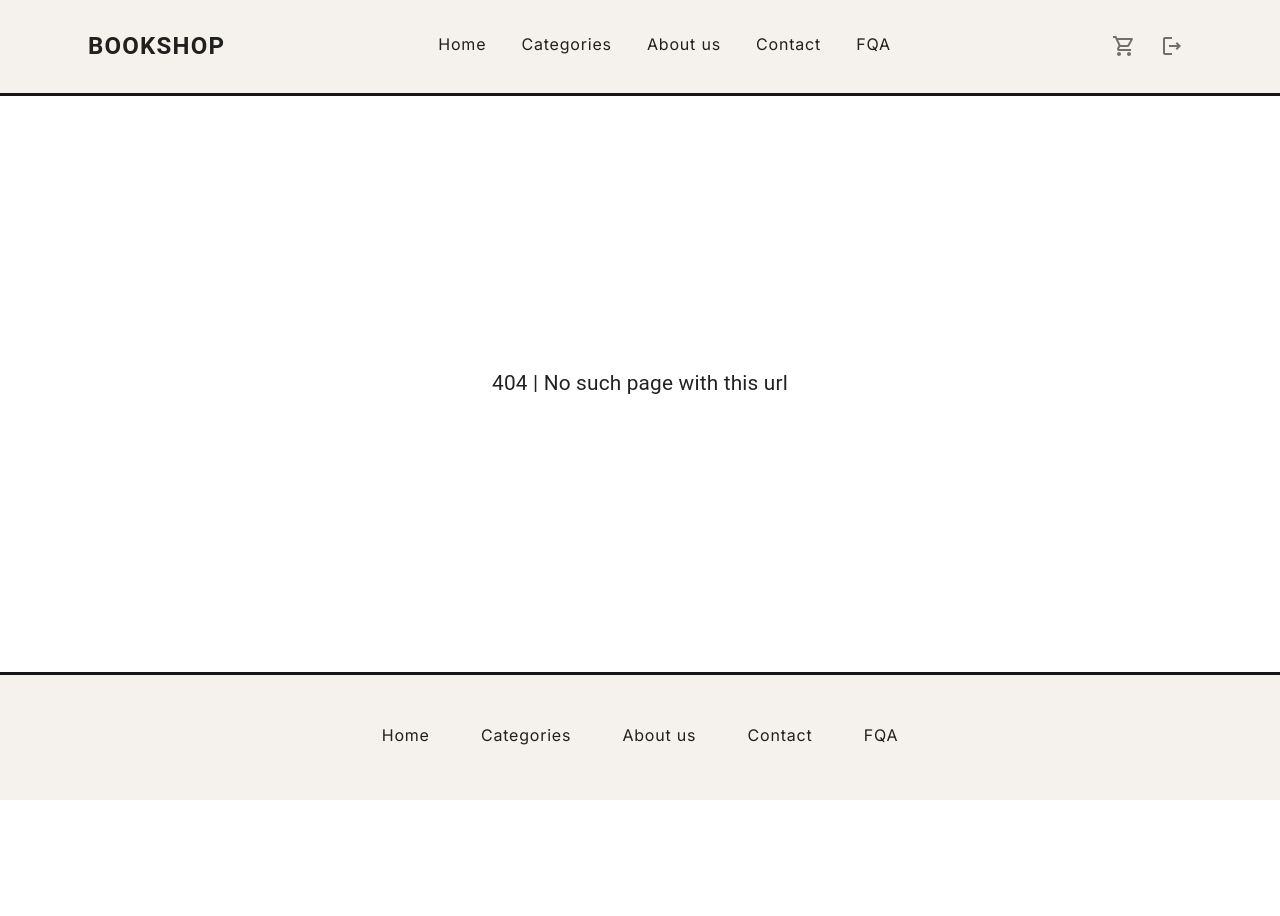
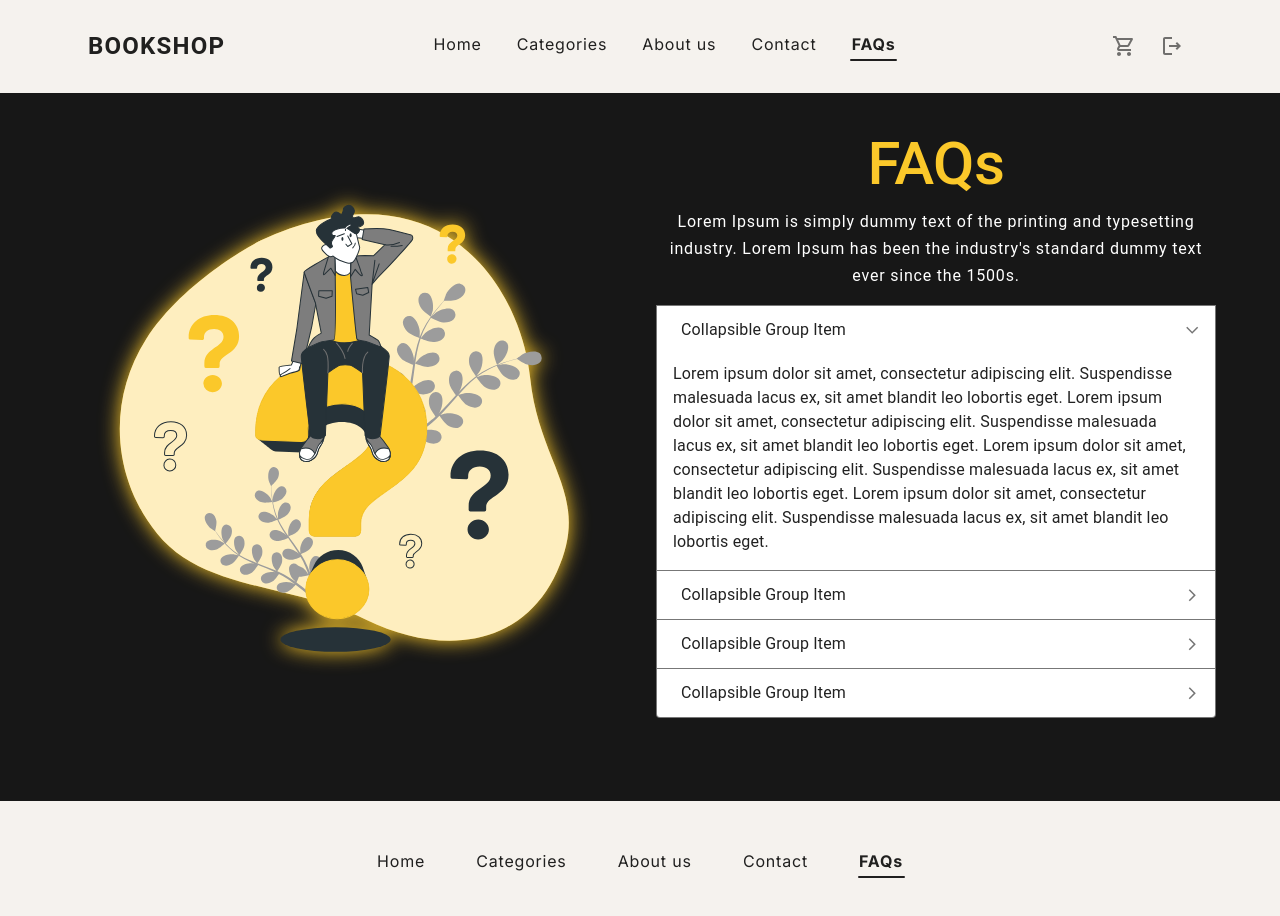
Before and after one commit to imbeltagy/Books-Store, a Next.js app: page /faqs in a window 1280 px wide. Before the commit this address had no page. Shown: the top 916 px of the page. Before the commit the page ends 800 px from the top, so only its background shows below. Built offline with nearby package versions, Linux system fonts and the light colour scheme.

Commit message:
FAQs Page

```diff
--- /dev/null
+++ b/src/app/faqs/page-sections/faqs-section.js
@@ -0,0 +1,81 @@
+"use client";
+
+import { ArrowForwardIosSharp } from "@mui/icons-material";
+import { Accordion, AccordionDetails, AccordionSummary, Box, Container, Grid, Stack, Typography } from "@mui/material";
+import { useState } from "react";
+
+const questions = [
+  {
+    summary: "Collapsible Group Item",
+    content:
+      "Lorem ipsum dolor sit amet, consectetur adipiscing elit. Suspendisse malesuada lacus ex, sit amet blandit leo lobortis eget. Lorem ipsum dolor sit amet, consectetur adipiscing elit. Suspendisse malesuada lacus ex, sit amet blandit leo lobortis eget. Lorem ipsum dolor sit amet, consectetur adipiscing elit. Suspendisse malesuada lacus ex, sit amet blandit leo lobortis eget. Lorem ipsum dolor sit amet, consectetur adipiscing elit. Suspendisse malesuada lacus ex, sit amet blandit leo lobortis eget.",
+  },
+  {
+    summary: "Collapsible Group Item",
+    content:
+      "Lorem ipsum dolor sit amet, consectetur adipiscing elit. Suspendisse malesuada lacus ex, sit amet blandit leo lobortis eget. Lorem ipsum dolor sit amet, consectetur adipiscing elit. Suspendisse malesuada lacus ex, sit amet blandit leo lobortis eget.",
+  },
+  {
+    summary: "Collapsible Group Item",
+    content:
+      "Lorem ipsum dolor sit amet, consectetur adipiscing elit. Suspendisse malesuada lacus ex, sit amet blandit leo lobortis eget. Lorem ipsum dolor sit amet, consectetur adipiscing elit. Suspendisse malesuada lacus ex, sit amet blandit leo lobortis eget. Lorem ipsum dolor sit amet, consectetur adipiscing elit. Suspendisse malesuada lacus ex, sit amet blandit leo lobortis eget. Lorem ipsum dolor sit amet, consectetur adipiscing elit. Suspendisse malesuada lacus ex, sit amet blandit leo lobortis eget.",
+  },
+  {
+    summary: "Collapsible Group Item",
+    content:
+      "Lorem ipsum dolor sit amet, consectetur adipiscing elit. Suspendisse malesuada lacus ex, sit amet blandit leo lobortis eget. Lorem ipsum dolor sit amet, consectetur adipiscing elit. Suspendisse malesuada lacus ex, sit amet blandit leo lobortis eget.",
+  },
+];
+
+const CustomAccordion = ({ summary, content, id, expanded, handleChange }) => (
+  <Accordion
+    disableGutters
+    elevation={0}
+    sx={{
+      border: `1px solid #0008`,
+      "&:not(:last-child)": {
+        borderBottom: 0,
+      },
+      "&:before": {
+        display: "none",
+      },
+    }}
+    expanded={expanded === id}
+    onChange={handleChange(id)}
+  >
+    <AccordionSummary
+      expandIcon={<ArrowForwardIosSharp sx={{ fontSize: "0.9rem" }} />}
+      className="bg-light"
+      sx={{
+        "& .MuiAccordionSummary-expandIconWrapper.Mui-expanded": {
+          transform: "rotate(90deg)",
+        },
+        "& .MuiAccordionSummary-content": {
+          marginLeft: ".5rem",
+        },
+      }}
+      aria-controls={`${id}-content`}
+      id={`${id}-header`}
+    >
+      <Typography>{summary}</Typography>
+    </AccordionSummary>
+    <AccordionDetails id={`${id}-content`}>
+      <Typography>{content}</Typography>
+    </AccordionDetails>
+  </Accordion>
+);
+
+const FAQs = () => {
+  const [expanded, setExpanded] = useState("q1");
+
+  const handleChange = (panel) => (event, newExpanded) => {
+    setExpanded(newExpanded ? panel : false);
+  };
+
+  return questions.map(({ summary, content }, i) => {
+    const id = `q${i + 1}`;
+    return <CustomAccordion {...{ summary, content, id, expanded, handleChange }} />;
+  });
+};
+
+export default FAQs;
--- /dev/null
+++ b/src/app/faqs/page.js
@@ -0,0 +1,57 @@
+import { Box, Container, Grid, Typography } from "@mui/material";
+import FAQs from "./page-sections/faqs-section.js";
+import Image from "next/image.js";
+
+const DisplayImage = () => (
+  <Box
+    sx={{
+      marginInline: "auto",
+      maxWidth: "90%",
+    }}
+  >
+    <Image
+      src="/FAQs/hero.svg"
+      alt="display image"
+      style={{
+        width: "100%",
+        height: "auto",
+        position: "relative",
+        filter: "drop-shadow(0 0 10px var(--accent))",
+      }}
+      width={500}
+      height={500}
+    />
+  </Box>
+);
+
+const Headding = () => (
+  <Box marginInline="auto" textAlign="center" mb="1rem">
+    <Typography color="var(--accent)" mb=".5rem" variant="h2" fontWeight="500" component="h1">
+      FAQs
+    </Typography>
+
+    <Typography whiteSpace="balance" letterSpacing=".05em" lineHeight="1.7">
+      Lorem Ipsum is simply dummy text of the printing and typesetting industry. Lorem Ipsum has been the industry's
+      standard dummy text ever since the 1500s.
+    </Typography>
+  </Box>
+);
+
+export default function Home() {
+  return (
+    <Box className="bg-dark" component="main" flexGrow="1" display="flex" alignItems="center">
+      <Container>
+        <Grid container alignItems="center" spacing="2rem" pb="5rem" mt="0">
+          <Grid item xs={12} md={6}>
+            <DisplayImage />
+          </Grid>
+
+          <Grid item xs={12} md={6}>
+            <Headding />
+            <FAQs />
+          </Grid>
+        </Grid>
+      </Container>
+    </Box>
+  );
+}
--- a/src/components/header/nav.js
+++ b/src/components/header/nav.js
@@ -7,7 +7,7 @@ const navItems = [
   { text: "Categories", href: "/categories" },
   { text: "About us", href: "/about" },
   { text: "Contact", href: "/contact" },
-  { text: "FQA", href: "/fqa" },
+  { text: "FAQs", href: "/faqs" },
 ];
 
 const navLinkStyle = {
```
Also changed, not shown: src/app/faqs/page-sections/hero-section.js (added, +59 -0 lines), public/FAQs/hero.svg (added).
